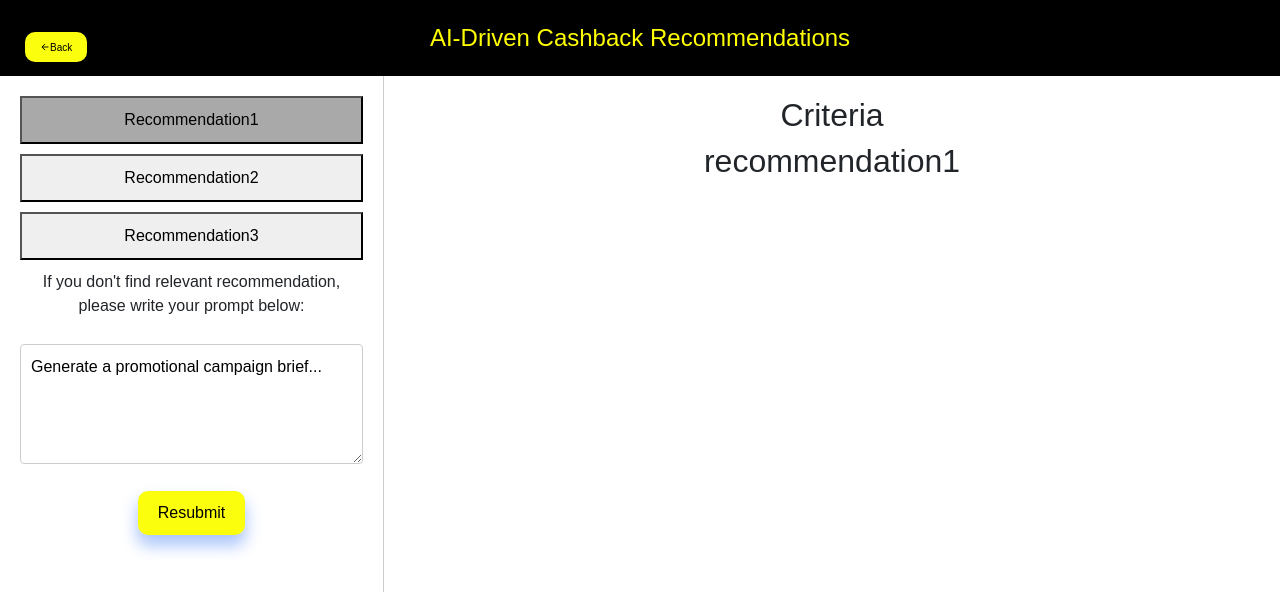
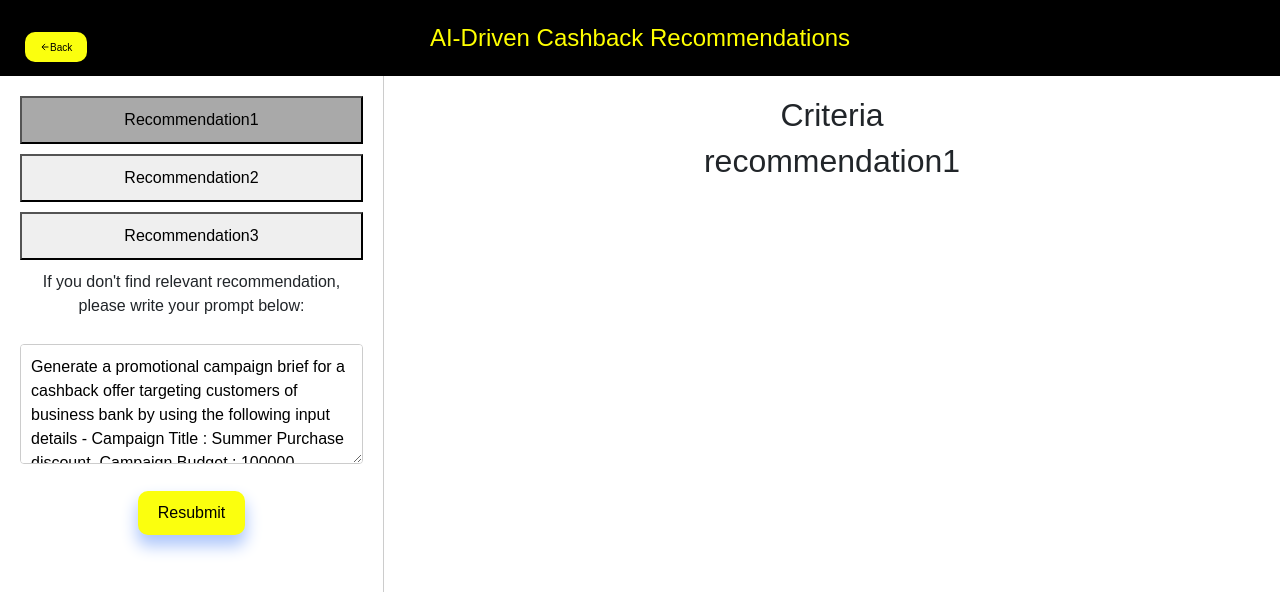
Before and after one commit to shruti9812/Credit_Card_Campaign, a React (Create React App) app: page /recommendation in a window 1280 px wide. Shown: the top 592 px of the page. Built offline with nearby package versions, Linux system fonts and the light colour scheme; no server answers.

Commit message:
Your commit message

```diff
--- a/src/Recommendation1.js
+++ b/src/Recommendation1.js
@@ -8,7 +8,7 @@ const App = () => {
   const navigate = useNavigate();
   const [responses, setResponses] = useState(["", "", ""]); // Initialize responses as an array with three empty strings
   const [selectedTab, setSelectedTab] = useState('recommendation1');
-  const [criteria, setCriteria] = useState("Generate a promotional campaign brief...");
+  const [criteria, setCriteria] = useState("Generate a promotional campaign brief for a cashback offer targeting customers of business bank by using the following input details - Campaign Title : Summer Purchase discount, Campaign Budget : 100000 ,Campaign Start Date : 22 May 2024, Campaign End Date : 30 May 2024, Card Type : MasterCard, Transaction Type : Purchase, Not Eligible ,Transaction Type : Loan ,Minimum Over All Transaction Amount : 5000, Minimum Cashback Amount : 100, Maximum Cashback Overall : 1000, Maximum Cashback Per Transaction : 1000 , The offer should guarantee cashback based on monthly spending tiers for the valid customers and provide us the output in the detailed description with campaign name, no of eligible cards, card types, total budget amount, pending amount after providing cashback etc. Note: the above dates mentioned are campaigned dates and not the trancation dates, this cannot be used for querying database");
 
   const handleTabClick = (tab) => {
     setSelectedTab(tab);
```
